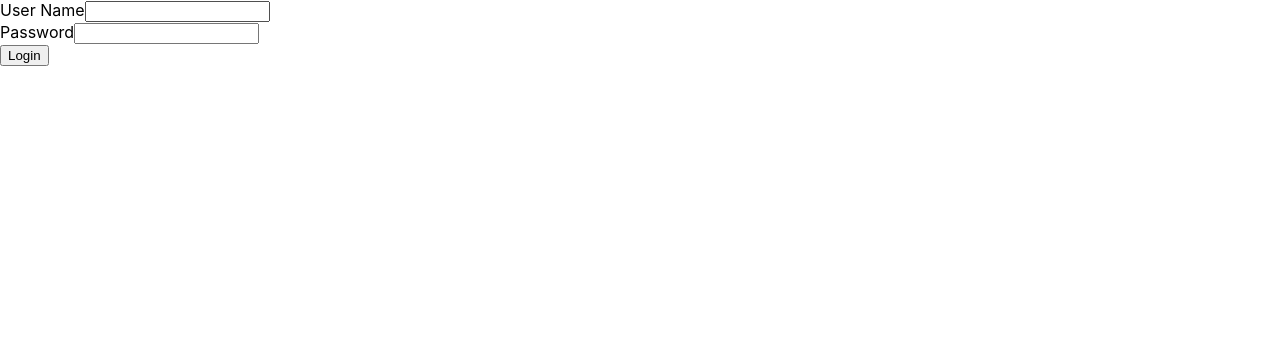
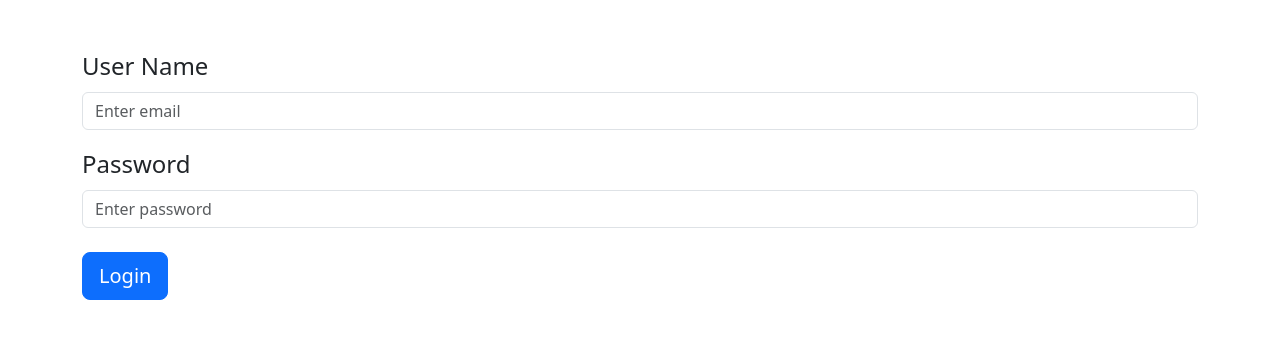
Before and after one commit to MIDNayanajith/React-and-Springboot---Frontend, a React (Create React App) app in the folder frontend/: page /login in a window 1280 px wide. Shown: the top 338 px of the page. Built offline with nearby package versions, Linux system fonts and the light colour scheme.

Commit message:
Adding bosstrap

```diff
--- a/frontend/package.json
+++ b/frontend/package.json
@@ -5,8 +5,10 @@
   "proxy": "http://localhost:8080/",
   "dependencies": {
     "@testing-library/react": "^16.1.0",
+    "bootstrap": "^5.3.3",
     "cra-template": "1.2.0",
     "react": "^19.0.0",
+    "react-bootstrap": "^2.10.7",
     "react-dom": "^19.0.0",
     "react-router-dom": "^7.1.1",
     "react-scripts": "5.0.1",
--- a/frontend/src/App.js
+++ b/frontend/src/App.js
@@ -9,7 +9,7 @@ import PrivateRoute from "./PrivateRoute";
 
 import Login from "./Login";
 import AssignmentView from "./AssignmentView";
-
+import "bootstrap/dist/css/bootstrap.min.css";
 function App() {
   const [jwt, setJwt] = useLocalState("", "jwt");
 
--- a/frontend/src/Login/index.js
+++ b/frontend/src/Login/index.js
@@ -2,7 +2,8 @@ import React from "react";
 import { useState } from "react";
 import { useLocalState } from "../util/UseLocalStorage";
 import { useNavigate } from "react-router-dom";
-
+import { Button, Col, Container, Row } from "react-bootstrap";
+import Form from "react-bootstrap/Form";
 const Login = () => {
   const [username, setUsername] = useState("");
   const [password, setPassword] = useState("");
@@ -41,29 +42,46 @@ const Login = () => {
 
   return (
     <>
-      <div>
-        <label htmlFor="username">User Name</label>
-        <input
+      <Container className="mt-5">
+        <Form.Group className="mb-3" controlId="formBasicEmail">
+          <Form.Label htmlFor="username" className="fs-4">
+            User Name{" "}
+          </Form.Label>
+          <Form.Control
             type="email"
             id="username"
+            placeholder="Enter email"
             value={username}
             onChange={(e) => setUsername(e.target.value)}
           />
-      </div>
-      <div>
-        <label htmlFor="password">Password</label>
-        <input
+        </Form.Group>
+
+        <Form.Group className="mb-3" controlId="formBasicEmail">
+          <Form.Label htmlFor="password" className="fs-4">
+            Password
+          </Form.Label>
+          <Form.Control
             type="password"
             id="password"
+            placeholder="Enter password"
             value={password}
             onChange={(e) => setPassword(e.target.value)}
           />
-      </div>
-      <div>
-        <button id="submit" type="button" onClick={() => sendLoginRequest()}>
+        </Form.Group>
+
+        <Row>
+          <Col className="mt-2">
+            <Button
+              id="submit"
+              type="button"
+              size="lg"
+              onClick={() => sendLoginRequest()}
+            >
               Login
-        </button>
-      </div>
+            </Button>
+          </Col>
+        </Row>
+      </Container>
     </>
   );
 };
```
Also changed, not shown: 1 other file (tests, documents, lock files or other folders). Lines whose indentation alone changed are shown as unchanged.
